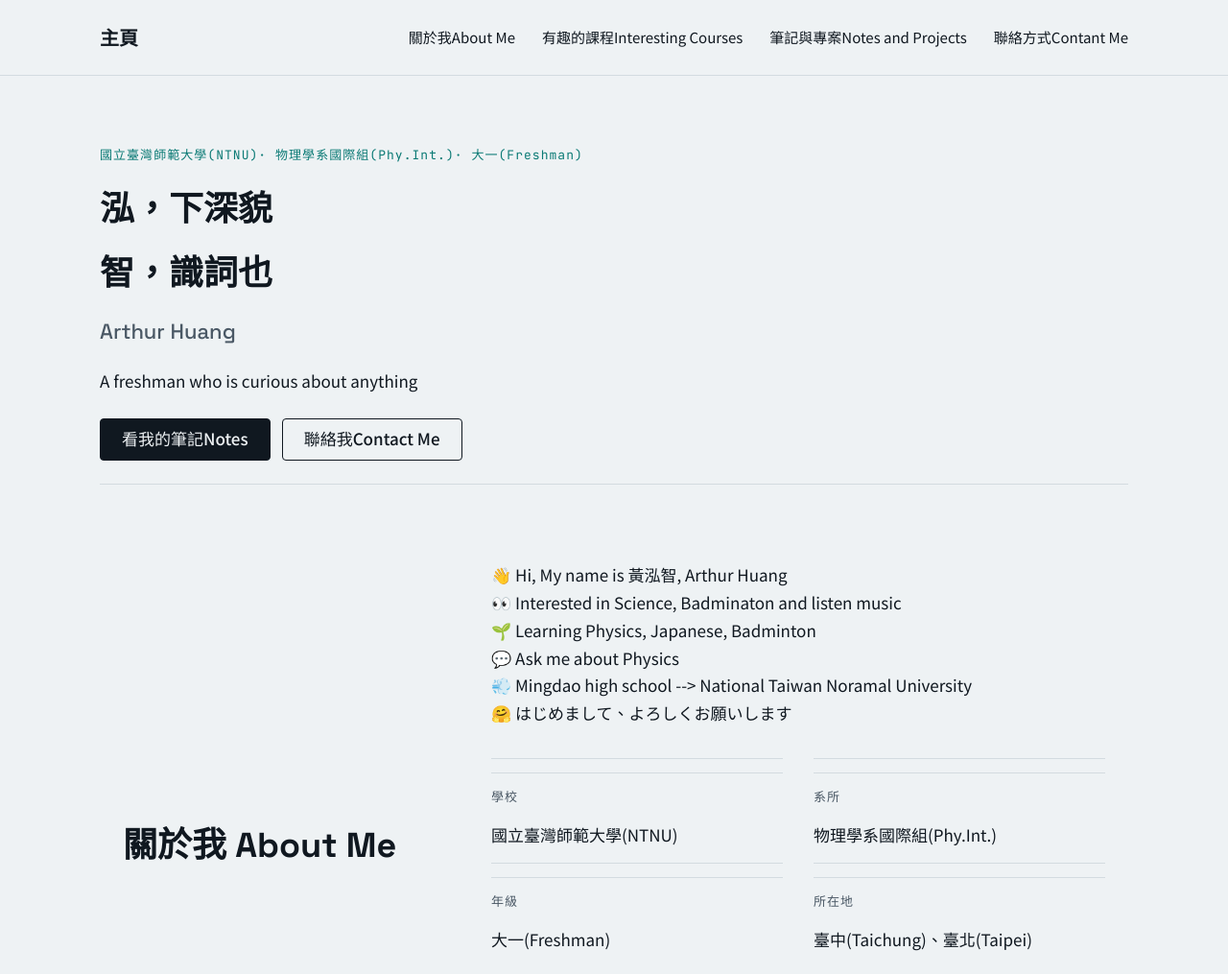
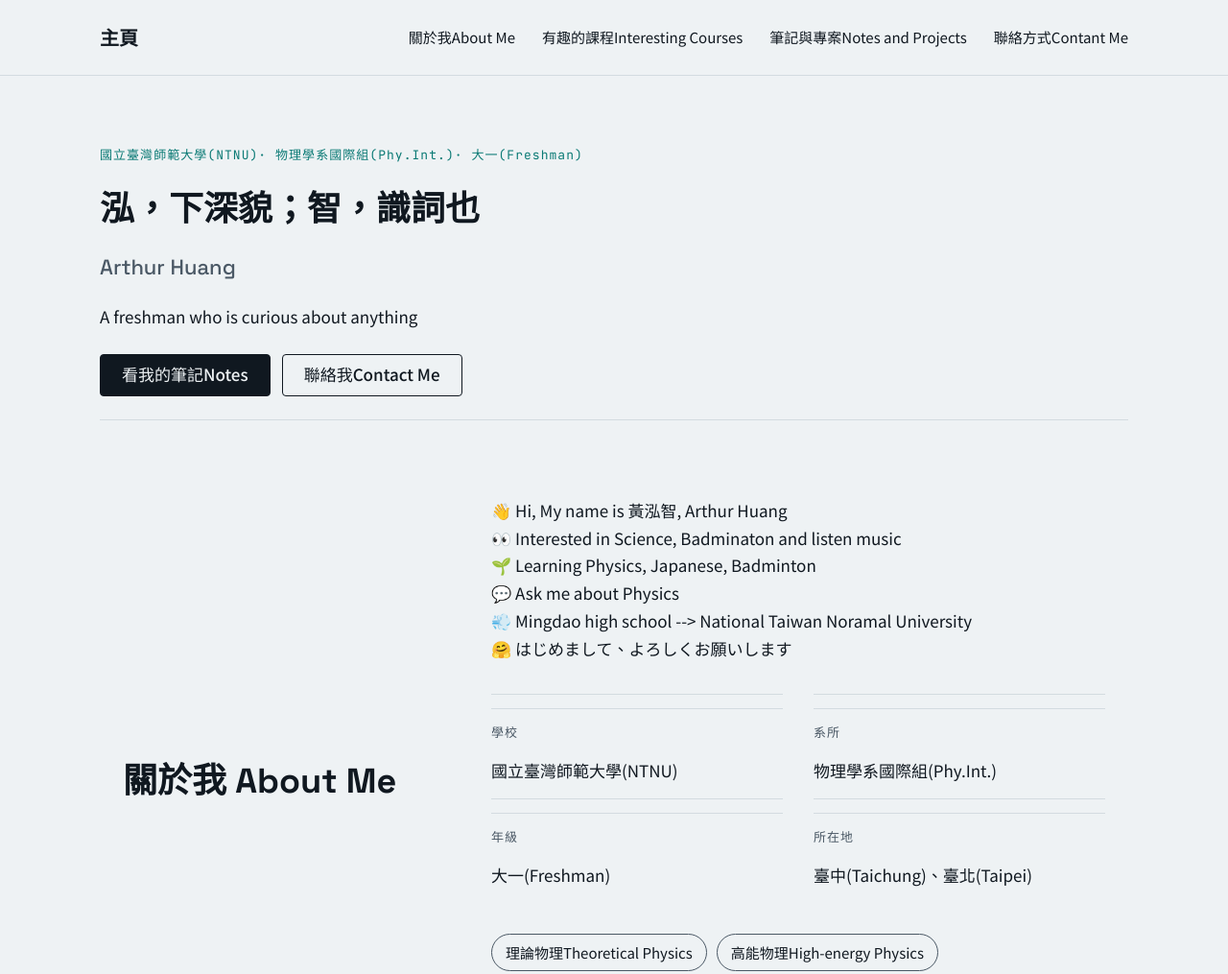
Before and after one commit to hhjbear/Arthur-Huang-, a plain HTML site: page index.html in a window 1280 px wide. Shown: the top 1015 px of the page at 96% size. Drawn offline with Linux system fonts and the light colour scheme.

Commit message:
Update index.html

```diff
--- a/index.html
+++ b/index.html
@@ -73,8 +73,7 @@ html{scroll-behavior:smooth}
 <div class="hero"><div class="wrap">
 <div class="text">
 <div class="eyebrow">國立臺灣師範大學(NTNU)· 物理學系國際組(Phy.Int.)· 大一(Freshman)</div>
-<h2>泓，下深貌</h2>
-<h2>智，識詞也</h2>
+<h2>泓，下深貌；智，識詞也</h2>
 <div class="en">Arthur Huang</div>
 <p>A freshman who is curious about anything</p>
 <div class="btns"><a class="btn fill" href="#notes">看我的筆記Notes</a><a class="btn" href="#contact">聯絡我Contact Me</a></div>
```
